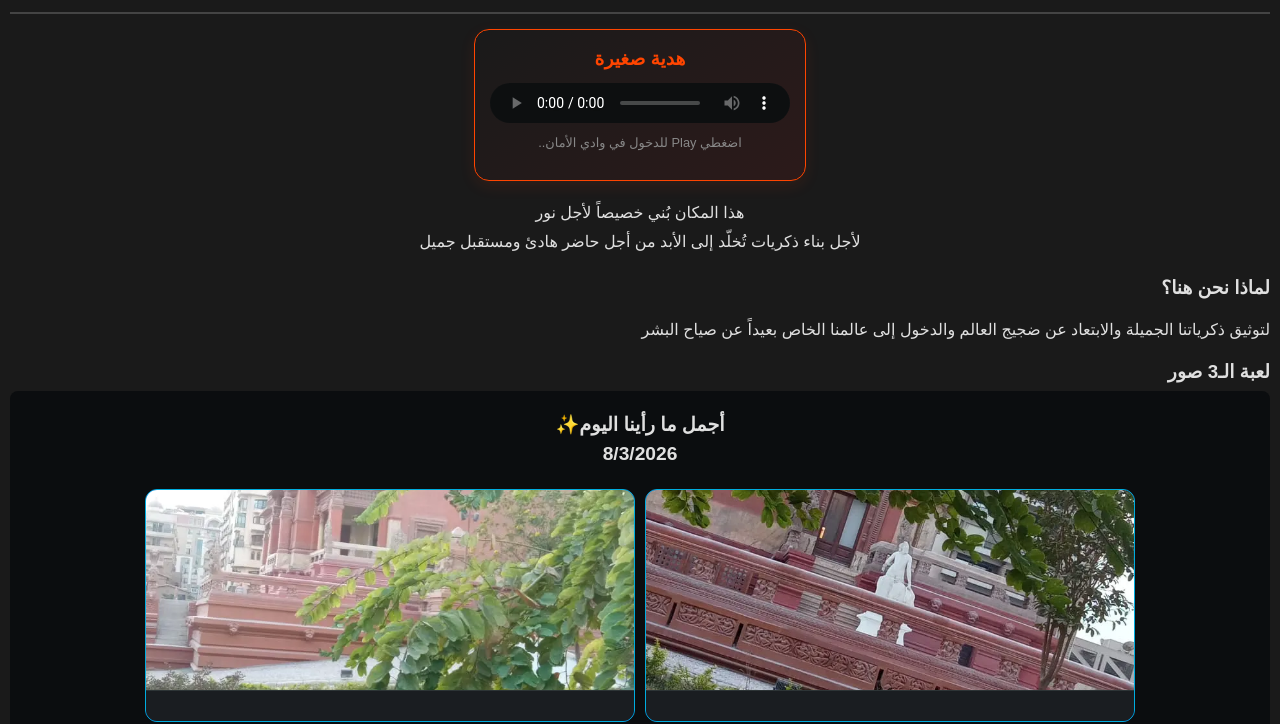
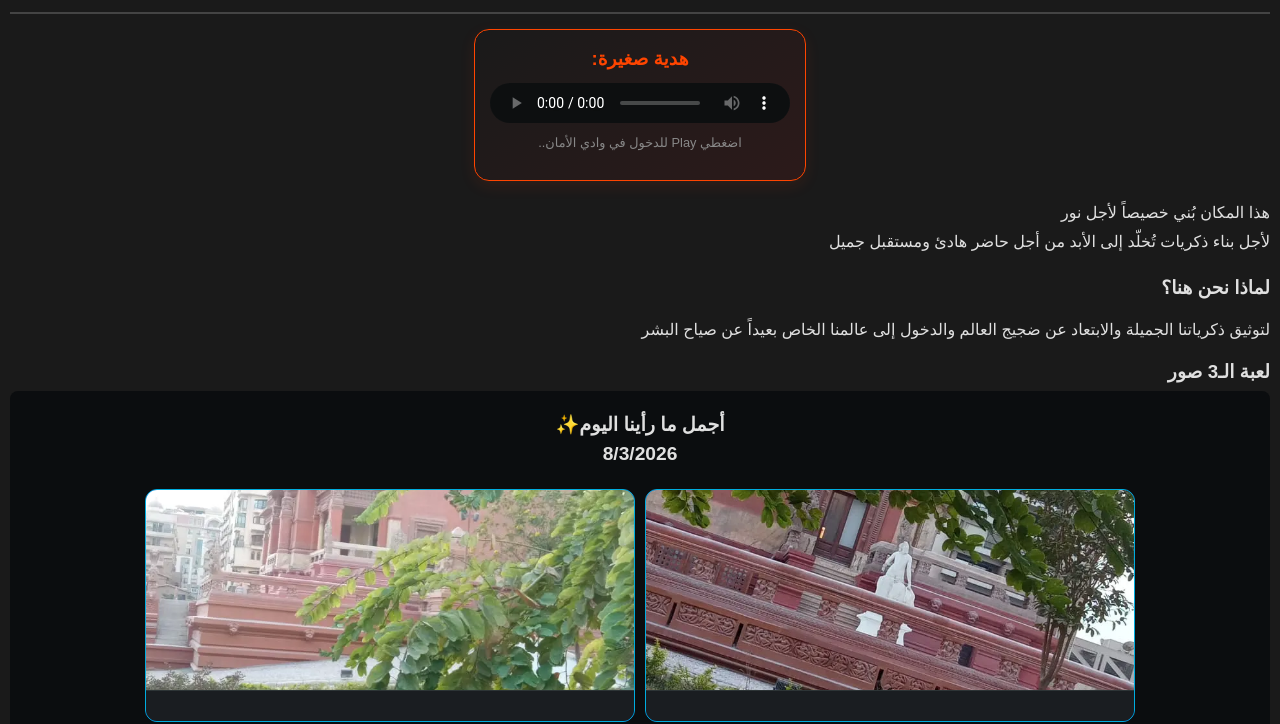
Before and after one commit to mohammed-medhat-bit/our-valley, a plain HTML site: page index.html in a window 1280 px wide. Shown: the part 76-800 px from the top of the page. Drawn offline with Linux system fonts and the light colour scheme.

Commit message:
Add files via upload

```diff
--- a/index.html
+++ b/index.html
@@ -30,7 +30,6 @@
         }
 
         .intro-text {
-            text-align: center;
             margin-bottom: 20px;
         }
 
@@ -136,7 +135,7 @@
     <hr>
 
     <div class="audio-card">
-        <h3>هدية صغيرة</h3>
+        <h3>هدية صغيرة:</h3>
         <audio controls loop>
             <source src="audios/камин.m4a" type="audio/mp4">
             متصفحك لا يدعم تشغيل الصوت.
```
